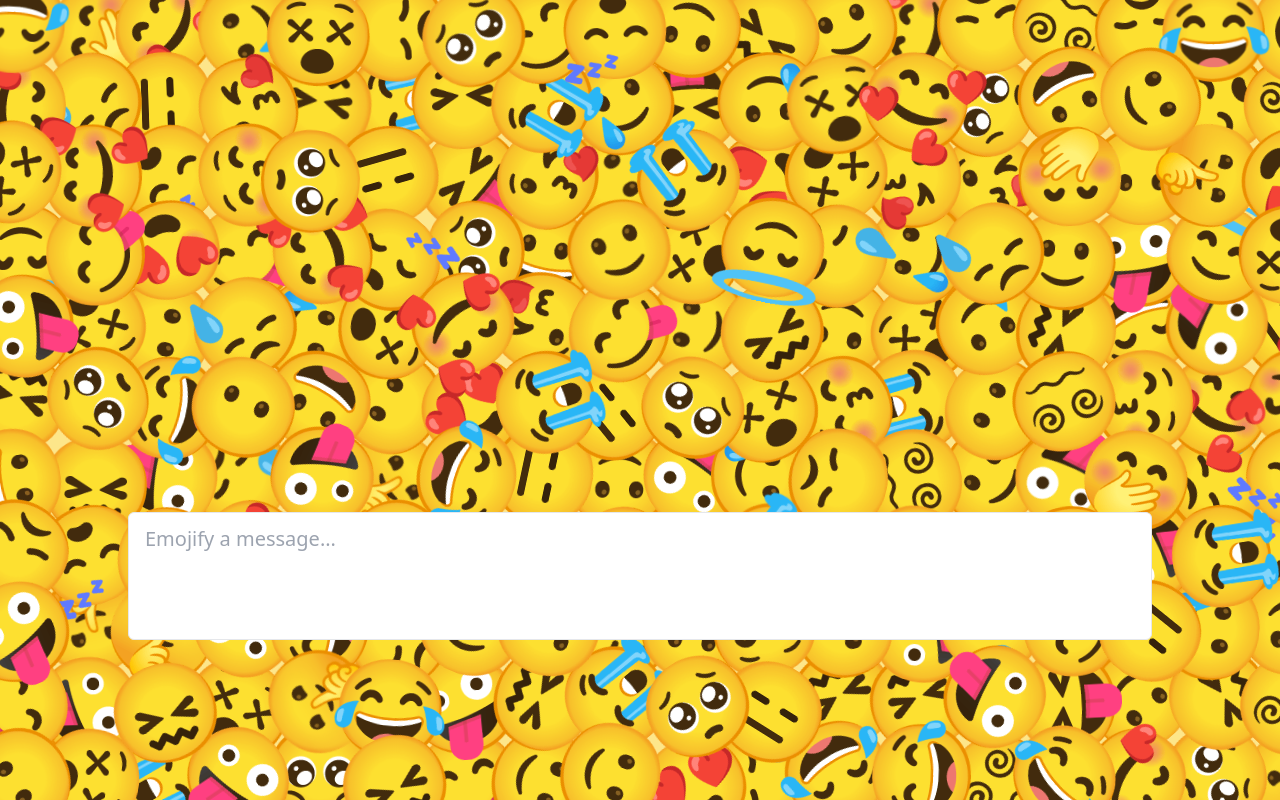
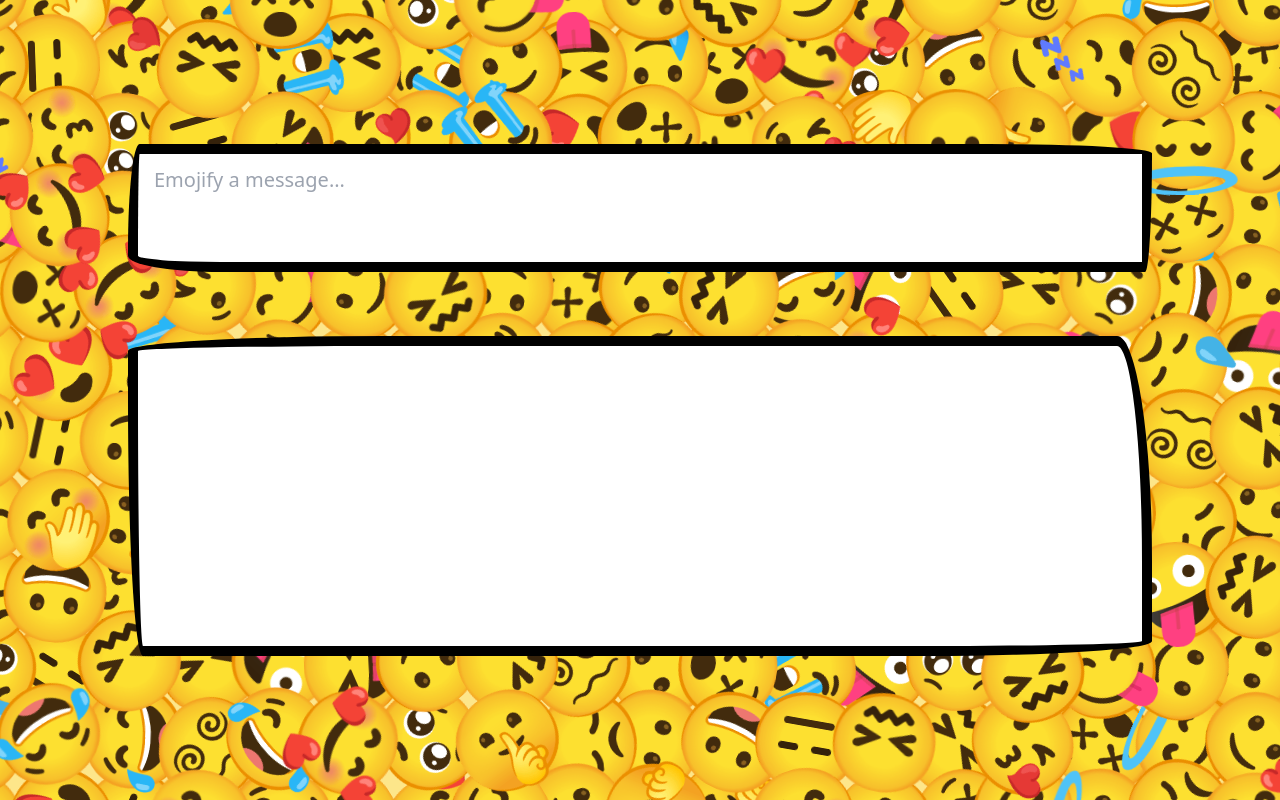
Before and after one commit to ndugdale/emojifier, a React (Create React App) app: page / in a window 1280 px wide. Built offline with nearby package versions, Linux system fonts and the light colour scheme.

Commit message:
style: style input and output containers

```diff
--- a/src/components/Content.tsx
+++ b/src/components/Content.tsx
@@ -6,8 +6,10 @@ type ContentProps = {
 
 const Content = ({ children }: ContentProps) => {
   return (
-    <div className={`flex h-screen w-screen items-center justify-center`}>
-      <div className="flex h-full w-full lg:w-[64rem]">{children}</div>
+    <div className="flex min-h-screen w-screen items-center justify-center">
+      <div className="my-32 flex min-h-full w-full lg:w-[64rem]">
+        {children}
+      </div>
     </div>
   );
 };
--- a/src/components/Converter.tsx
+++ b/src/components/Converter.tsx
@@ -24,7 +24,7 @@ const Converter = () => {
   };
 
   return (
-    <div className="mt-[50%] flex w-full flex-col items-center gap-16">
+    <div className="flex w-full flex-col items-center gap-16">
       <TextArea
         value={inputText}
         onChange={onChange}
--- a/src/components/EmojiBackground.tsx
+++ b/src/components/EmojiBackground.tsx
@@ -19,8 +19,8 @@ const EmojiBackground = () => {
 
   useEffect(() => {
     const calculateGridSize = () => {
-      const columns = Math.floor(window.innerWidth / componentWidth + 1);
-      const rows = Math.floor(window.innerHeight / componentHeight + 1);
+      const columns = Math.floor(window.innerWidth / componentWidth + 2);
+      const rows = Math.floor(window.innerHeight / componentHeight + 2);
 
       setNumColumns(columns);
       setNumRows(rows);
@@ -46,9 +46,9 @@ const EmojiBackground = () => {
     for (let i = 0; i < numRows; i++) {
       for (let j = 0; j < numColumns; j++) {
         const offsetWidth =
-          2 * componentMaxOffset * (Math.random() - 1) - componentWidth / 2;
+          2 * componentMaxOffset * (Math.random() - 1) - componentWidth;
         const offsetHeight =
-          2 * componentMaxOffset * (Math.random() - 1) - componentHeight / 2;
+          2 * componentMaxOffset * (Math.random() - 1) - componentHeight;
 
         newEmojis.push({
           id: `${i}-${j}`,
--- a/src/components/Output.tsx
+++ b/src/components/Output.tsx
@@ -4,7 +4,17 @@ type OutputProps = {
 
 const Output = ({ value }: OutputProps) => {
   return (
-    <div className="text-center text-4xl leading-[4rem]">
+    <div
+      className={`flex min-h-80 w-full flex-col justify-center border-[10px] border-solid border-black bg-white
+        p-4 text-center text-4xl leading-[4rem]`}
+      style={{
+        borderTopLeftRadius: "255px 15px",
+        borderTopRightRadius: "35px 225px",
+        borderBottomRightRadius: "225px 15px",
+        borderBottomLeftRadius: "15px 255px",
+      }}
+    >
+      <div>
         {value.split(/(\s+)/).map((word, index) => {
           return (
             <span key={index} className="mr-6 inline-block whitespace-nowrap">
@@ -13,6 +23,7 @@ const Output = ({ value }: OutputProps) => {
           );
         })}
       </div>
+    </div>
   );
 };
 
--- a/src/components/TextArea.tsx
+++ b/src/components/TextArea.tsx
@@ -8,9 +8,15 @@ const TextArea = React.forwardRef<HTMLTextAreaElement, TextareaProps>(
     return (
       <textarea
         className={`border-input bg-background ring-offset-background placeholder:text-muted-foreground
-            focus-visible:ring-ring flex min-h-32 w-full resize-none rounded-md border px-4 py-3
-            text-xl focus-visible:outline-none focus-visible:ring-2 focus-visible:ring-offset-2
-            disabled:cursor-not-allowed disabled:opacity-50`}
+            flex min-h-32 w-full resize-none rounded-md border-[10px] border-solid
+            border-black px-4 py-3 text-xl focus-visible:outline-none disabled:cursor-not-allowed
+            disabled:opacity-50`}
+        style={{
+          borderTopLeftRadius: "25px 225px",
+          borderTopRightRadius: "350px 20px",
+          borderBottomRightRadius: "15px 255px",
+          borderBottomLeftRadius: "200px 35px",
+        }}
         ref={ref}
         {...props}
       />
```
Lines whose indentation alone changed are shown as unchanged.
